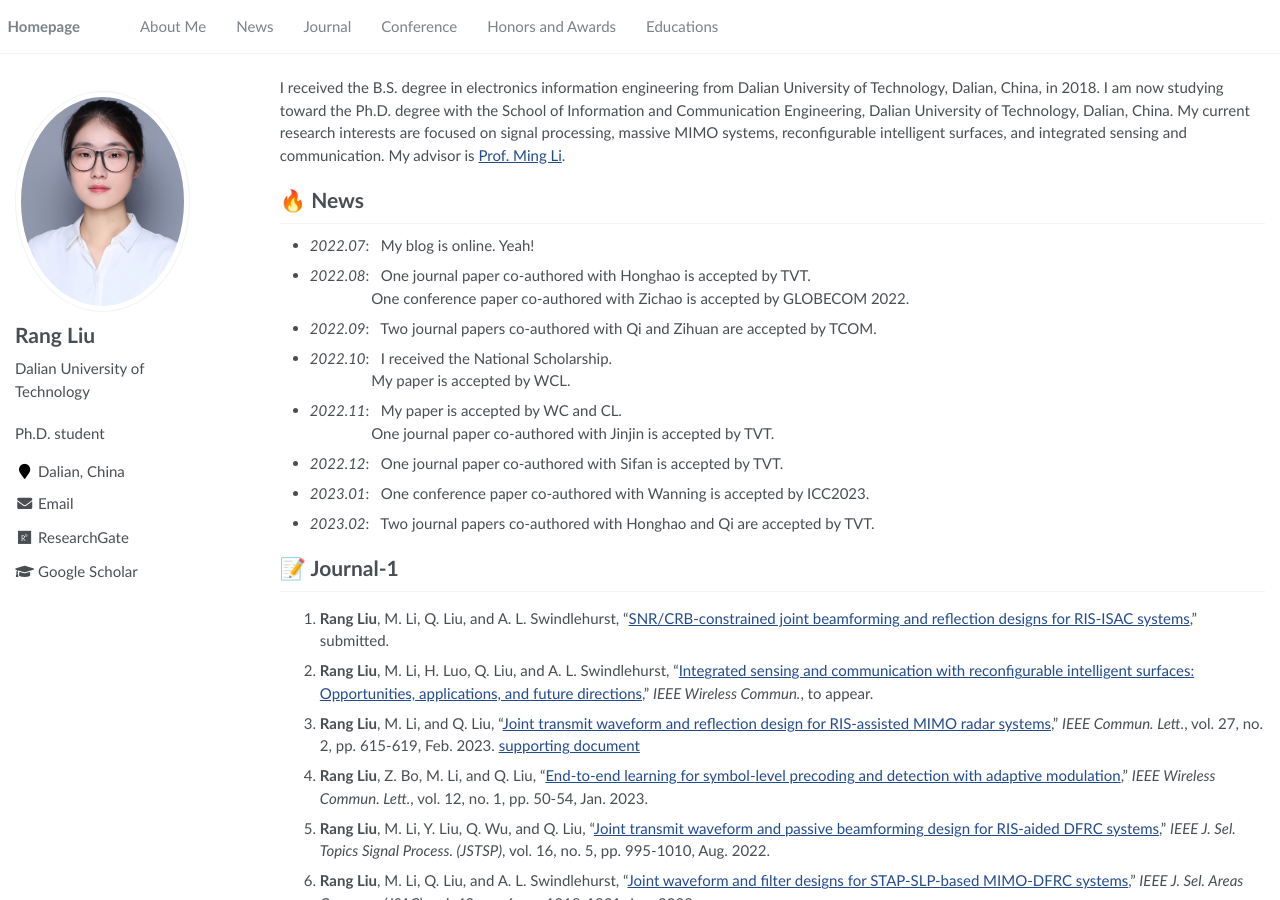
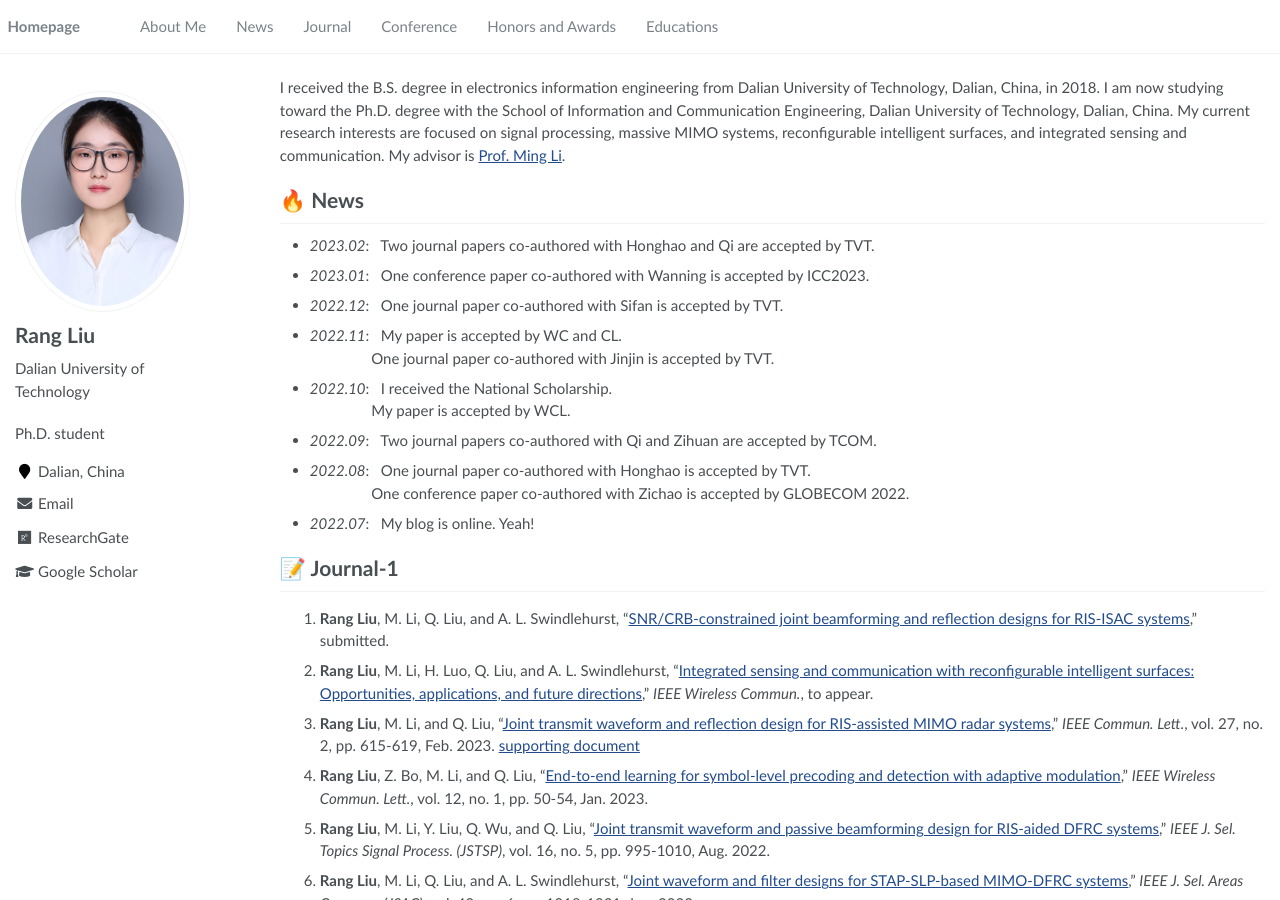
Before and after one commit to RangLiu0706/RangLiu0706.github.io, a Jekyll site: the page built from _pages/about.md, in a window 1280 px wide and 900 px high. Built offline with Jekyll 4.4.1, drawn with Linux system fonts in a browser that asks for light colours; comment, search, counter and statistics services are not loaded.

Commit message:
update230224

```diff
--- a/_data/navigation.yml
+++ b/_data/navigation.yml
@@ -7,10 +7,10 @@ main:
     url: "/#-news"
 
   - title: "Journal"
-    url: "/#-journal"
+    url: "/#-journal-1"
 
   - title: "Conference"
-    url: "/#-conference"
+    url: "/#-conference-1"
 
   - title: "Honors and Awards"
     url: "/#-honors-and-awards"
--- a/_pages/about.md
+++ b/_pages/about.md
@@ -24,20 +24,22 @@ My advisor is [Prof. Ming Li](http://ice.dlut.edu.cn/LiMing/index_chinese.html).
 
 
 # 🔥 News
-- *2022.07*: &nbsp; My blog is online. Yeah!
+
+- *2023.02*: &nbsp; Two journal papers co-authored with Honghao and Qi are accepted by TVT.
+- *2023.01*: &nbsp; One conference paper co-authored with Wanning is accepted by ICC2023.
+- *2022.12*: &nbsp; One journal paper co-authored with Sifan is accepted by TVT.
+- *2022.11*: &nbsp; My paper is accepted by WC and CL.
+<br>&nbsp;&nbsp;&nbsp;&nbsp;&nbsp;&nbsp;&nbsp;&nbsp;&nbsp;&nbsp;&nbsp;&nbsp;&nbsp;&nbsp;&nbsp;
+One journal paper co-authored with Jinjin is accepted by TVT.
+- *2022.10*: &nbsp; I received the National Scholarship.
+<br>&nbsp;&nbsp;&nbsp;&nbsp;&nbsp;&nbsp;&nbsp;&nbsp;&nbsp;&nbsp;&nbsp;&nbsp;&nbsp;&nbsp;&nbsp;
+My paper is accepted by WCL.
+- *2022.09*: &nbsp; Two journal papers co-authored with Qi and Zihuan are accepted by TCOM.
 - *2022.08*: &nbsp; One journal paper co-authored with Honghao is accepted by TVT.
 <br>&nbsp;&nbsp;&nbsp;&nbsp;&nbsp;&nbsp;&nbsp;&nbsp;&nbsp;&nbsp;&nbsp;&nbsp;&nbsp;&nbsp;&nbsp;
 One conference paper co-authored with Zichao is accepted by GLOBECOM 2022.
-- *2022.09*: &nbsp; Two journal papers co-authored with Qi and Zihuan are accepted by TCOM.
-- *2022.10*: &nbsp; I received the National Scholarship.
-<br>&nbsp;&nbsp;&nbsp;&nbsp;&nbsp;&nbsp;&nbsp;&nbsp;&nbsp;&nbsp;&nbsp;&nbsp;&nbsp;&nbsp;&nbsp;
-My paper is accepted by WCL.
-- *2022.11*: &nbsp; My paper is accepted by WC and CL.
-<br>&nbsp;&nbsp;&nbsp;&nbsp;&nbsp;&nbsp;&nbsp;&nbsp;&nbsp;&nbsp;&nbsp;&nbsp;&nbsp;&nbsp;&nbsp;
-One journal paper co-authored with Jinjin is accepted by TVT.
-- *2022.12*: &nbsp; One journal paper co-authored with Sifan is accepted by TVT.
-- *2023.01*: &nbsp; One conference paper co-authored with Wanning is accepted by ICC2023.
-- *2023.02*: &nbsp; Two journal papers co-authored with Honghao and Qi are accepted by TVT.
+- *2022.07*: &nbsp; My blog is online. Yeah!
+
 
 # 📝 Journal-1
 
```
